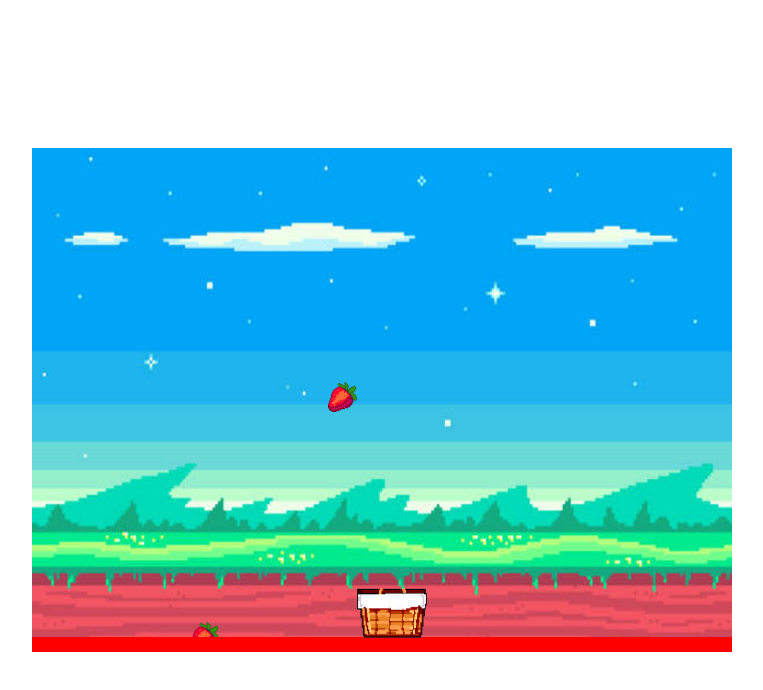
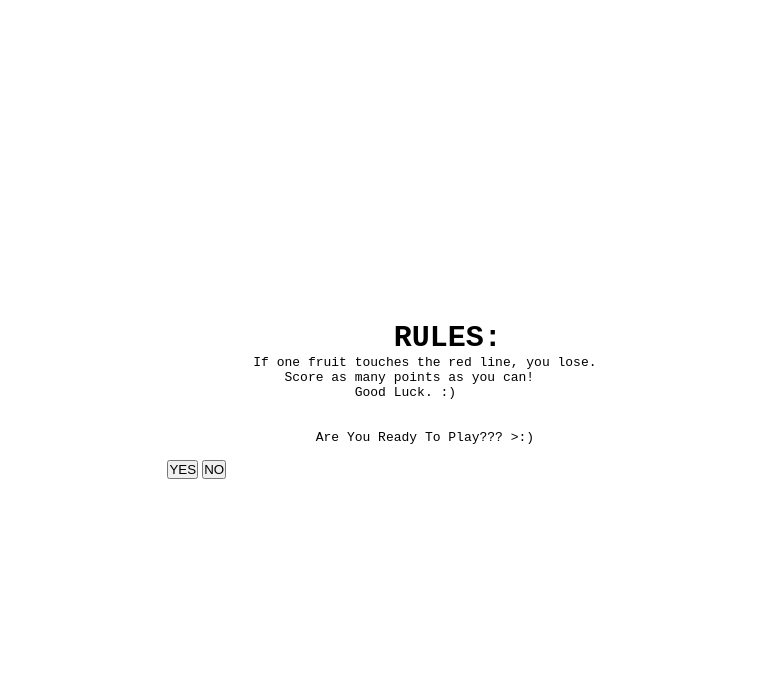
Before and after one commit to ezekiel-444/QUIZWHIZ, a plain HTML site: page computer science/bla.html in a window 1280 px wide. Shown: the whole page, without its empty margins (258-1021 px from the left). Drawn offline with Linux system fonts and the light colour scheme.

Commit message:
Update bla.html asdasdafasfasfsaf

```diff
--- a/computer science/bla.html
+++ b/computer science/bla.html
@@ -4,17 +4,35 @@
     <meta charset="UTF-8">
     <meta name="viewport" content="width=device-width, initial-scale=1.0">
     <title>Fruit Grasp</title>
-  <link rel="stylesheet" type="text/css" href="style.css">
+    <link rel="stylesheet"  href="style.css">
 </head>
 <body>
+    <div id="start-page">
+        <div class="rules">
+            <pre class="text">
+                             <strong style="font-size: 30px;">RULES:</strong>
+           If one fruit touches the red line, you lose.
+               Score as many points as you can!
+                        Good Luck. :)
+
+
+                   Are You Ready To Play??? >:)
+            </pre>
+        <button onclick="showGame()">YES</button>
+        <button >NO</button>
+    </div>
+ </div>
+    <div id="game-page" style="display:none;">
         <div class="game">
+            <button class="Pause-button">Pause</button>
             <img class="background" src="FRUIT.jpg">
             <div class="fruits">
-    <div class="fruit cherries "></div>
+                <div class="fruit cherries"></div>
             </div>
             <div class="danger-line"></div>
-   <div class="basket"> <img class="basketpic" src="PNG.BASKET.png"></div>
+            <div class="basket"><img class="basketpic" src="PNG.BASKET.png"></div>
         </div>
-  <script src="custom.js"></script>
+    </div>
+    <script src="script.js"></script>
 </body>
 </html>
```
Lines whose indentation alone changed are shown as unchanged.
